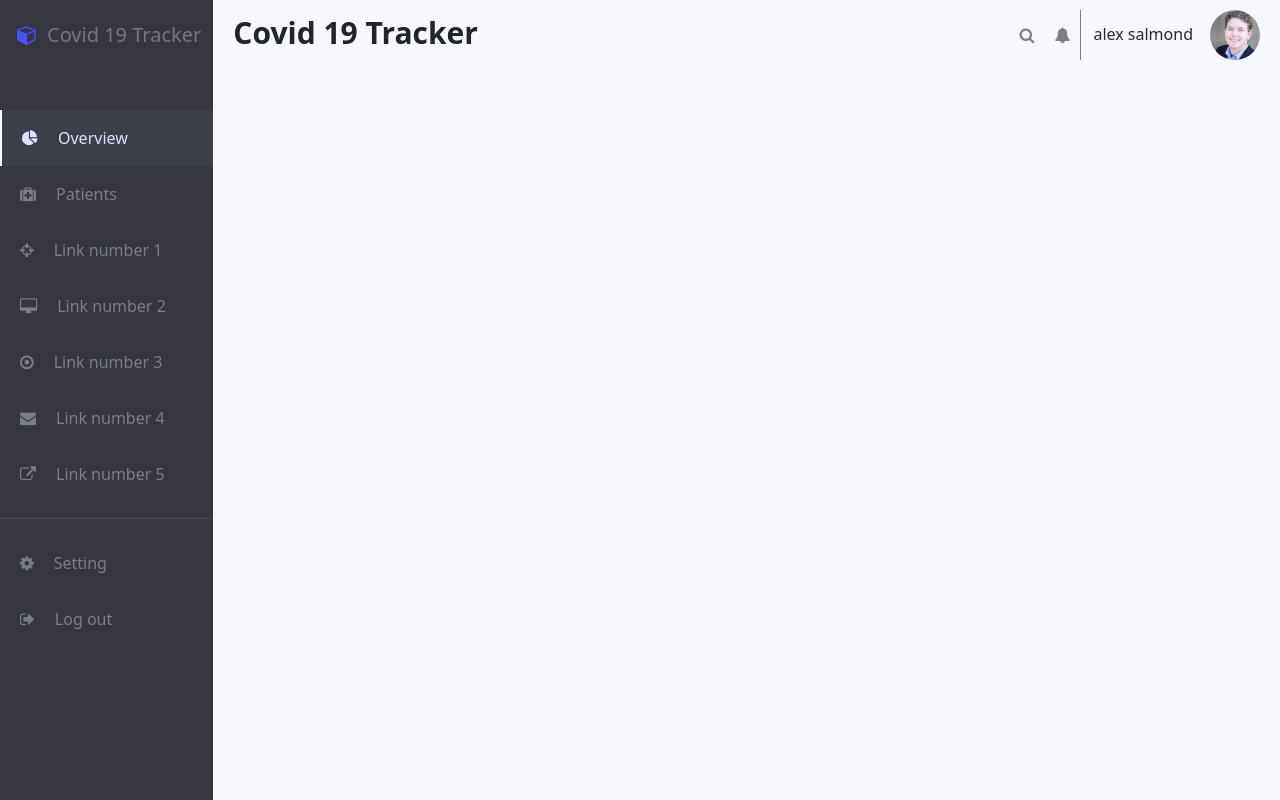
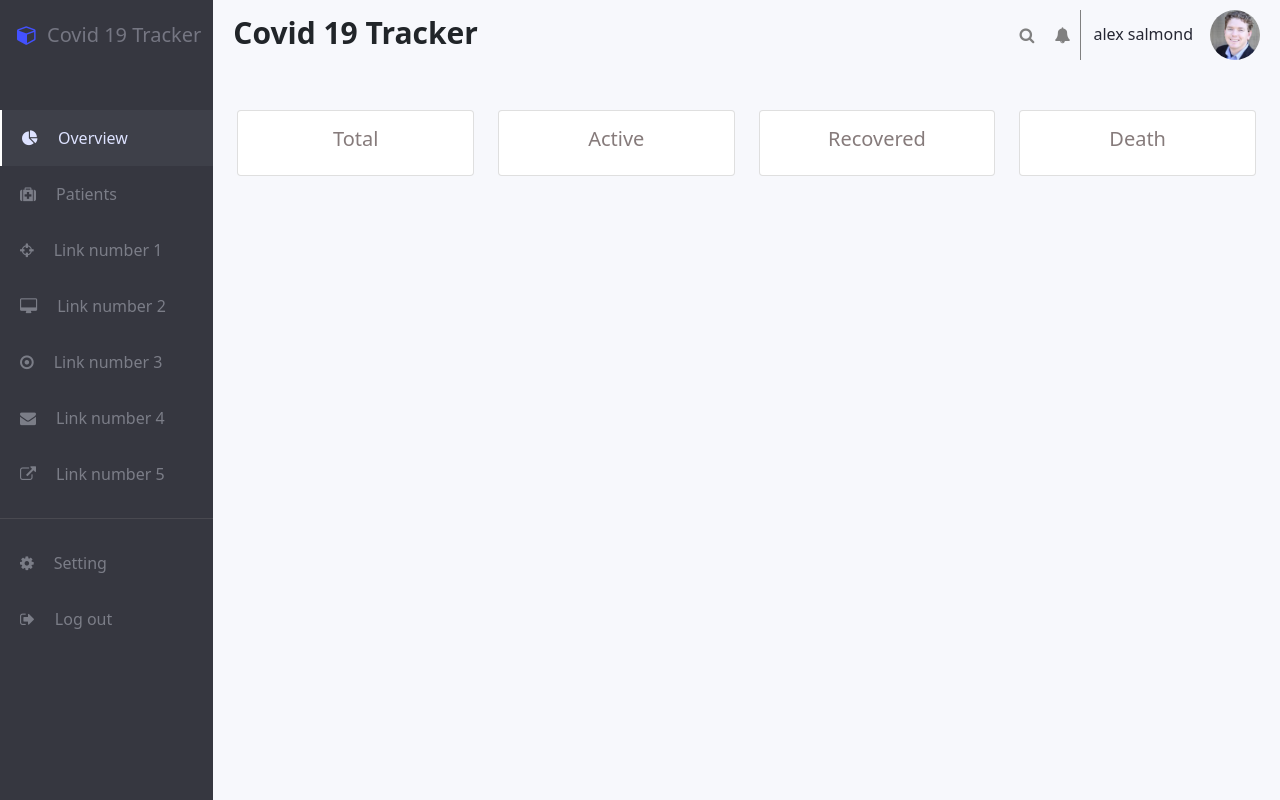
Before and after one commit to alireza-soheilmahmodi/corona-tracker-front, a React (Create React App) app in the folder client/: page / in a window 1280 px wide. Built offline with nearby package versions, Linux system fonts and the light colour scheme; no server answers.

Commit message:
overview cards is done

```diff
--- a/client/src/components/App.js
+++ b/client/src/components/App.js
@@ -8,13 +8,10 @@ import Sidebar from "./Sidebar";
 import Overview from "./Overview";
 import Patients from "./Patients";
 
-const Content = () => <h1>content 1</h1>;
-const Contentf = () => <h1>content 2</h1>;
-
 class App extends Component {
-  // componentDidMount() {
-  //   this.props.fetchCovid();
-  // }
+  componentDidMount() {
+    this.props.fetchCovid();
+  }
 
   render() {
     return (
--- a/client/src/components/Header.js
+++ b/client/src/components/Header.js
@@ -7,7 +7,7 @@ const Header = (props) => {
       <div className="row">
         <label className="header-title col-xs-12 col-md-6">{props.title}</label>
         <div className="col-xs-12 col-md-6">
-          <img className="profile-icon" src={logo} />
+          <img className="profile-icon" src={logo} alt="profile" />
           <a href="/" className="nav-link name-box">
             alex salmond
           </a>
--- a/client/src/components/Overview.js
+++ b/client/src/components/Overview.js
@@ -1,14 +1,48 @@
 import React, { Component } from "react";
 import Header from "./Header";
+import { connect } from "react-redux";
 
+const report = ["Total", "Active", "Recovered", "Death"];
+const keys = {
+  Total: "TotalConfirmed",
+  Recovered: "TotalRecovered",
+  Death: "TotalDeaths",
+  Active: "NewConfirmed",
+};
 class Overview extends Component {
+  cardRender() {
+    return report.map((field) => {
+      return (
+        <div key={field} className="col-md-3 ">
+          <div className="card report-card">
+            <div className="card-body">
+              <h5 className="card-title">{field}</h5>
+              <p className="card-text">
+                {this.props.covid.NewConfirmed
+                  ? this.props.covid[keys[field]]
+                  : " "}
+              </p>
+            </div>
+          </div>
+        </div>
+      );
+    });
+  }
+
   render() {
     return (
       <div className="content">
         <Header title="Covid 19 Tracker" />
+        <div className="container-fluid">
+          <div className="row">{this.cardRender()}</div>
+        </div>
       </div>
     );
   }
 }
 
-export default Overview;
+function mapStateToProps(state) {
+  return { covid: state.covid };
+}
+
+export default connect(mapStateToProps)(Overview);
--- a/client/src/components/app.css
+++ b/client/src/components/app.css
@@ -90,3 +90,26 @@ hr {
   float: right;
   color: gray;
 }
+
+.report-card {
+  text-align: center;
+  margin-top: 40px;
+  transition: all 0.5s;
+}
+
+.report-card:hover {
+  color: blue;
+  border: 1px solid blue;
+}
+
+.report-card h5 {
+  color: rgb(134, 123, 123);
+}
+
+.report-card:hover h5 {
+  color: blue;
+}
+.report-card p {
+  font-size: 30px;
+  font-weight: bold;
+}
--- a/client/src/reducers/covidTracker.js
+++ b/client/src/reducers/covidTracker.js
@@ -1,6 +1,6 @@
 import { FETCH_COVID } from "../actions/types";
 
-export default function (state = null, action) {
+export default function (state = {}, action) {
   switch (action.type) {
     case FETCH_COVID:
       return action.payload.Global;
```
Also changed, not shown: 1 other file (tests, documents, lock files or other folders).
